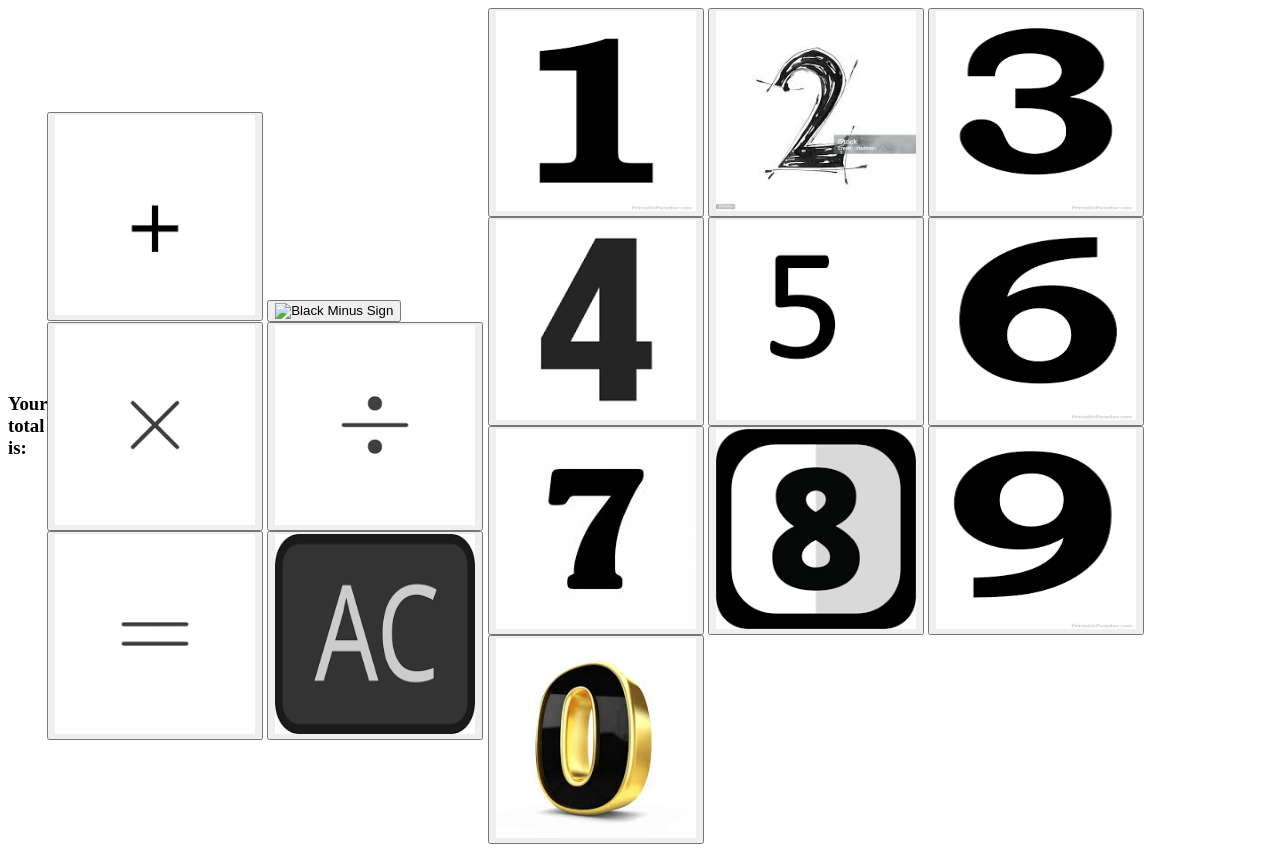
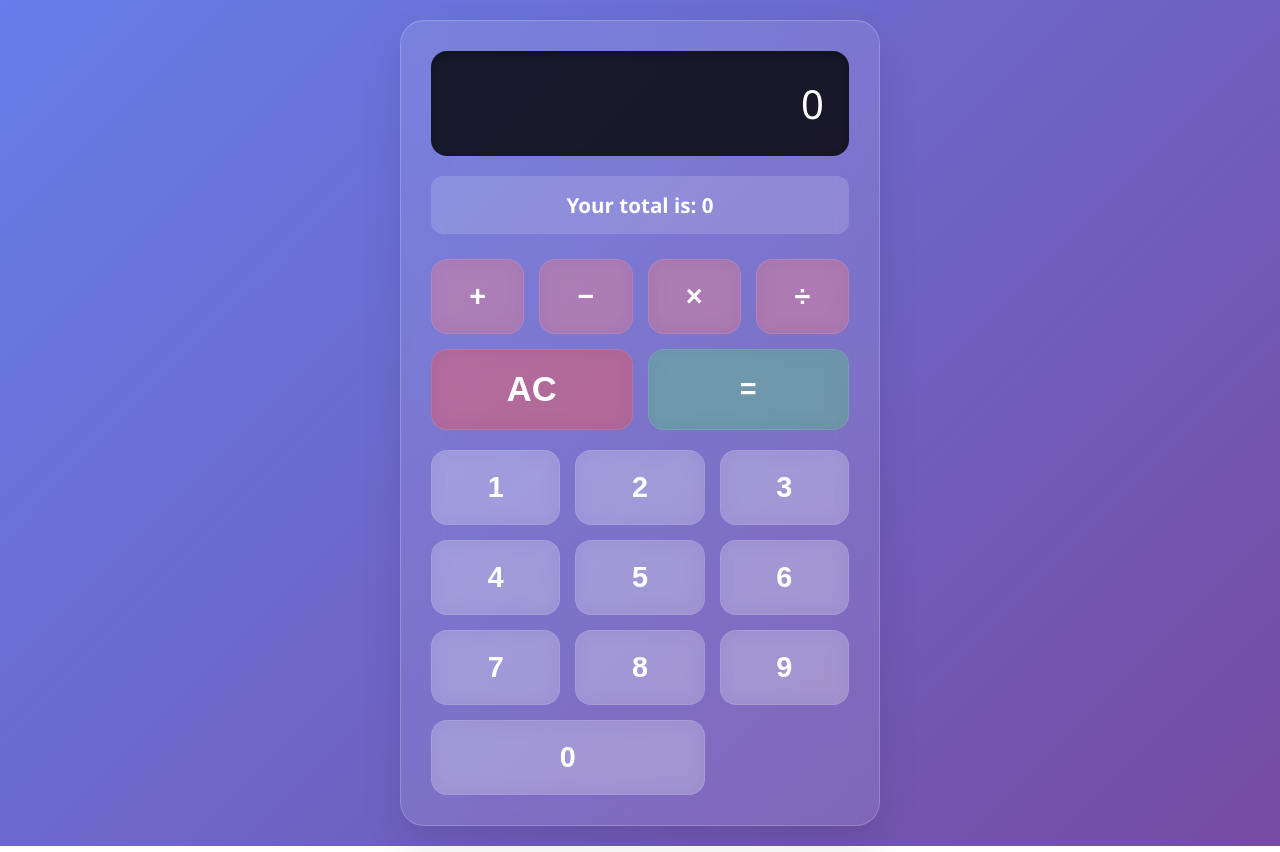
Before and after one commit to sebcroker/Calculator, a plain HTML site: page calculator/index.html in a window 1280 px wide. Drawn offline with Linux system fonts and the light colour scheme.

Commit message:
Improved style on html & CSS

```diff
--- a/calculator/index.html
+++ b/calculator/index.html
@@ -1,76 +1,266 @@
 <!DOCTYPE html>
-
 <html lang="en">
-
 <head>
     <meta charset="UTF-8">
     <meta name="viewport" content="width=device-width, initial-scale=1.0">
-    <link rel="stylesheet" href="style.css">
     <title>Calculator Application</title>
+    <style>
+        * {
+            margin: 0;
+            padding: 0;
+            box-sizing: border-box;
+        }
+
+        body {
+            font-family: 'Segoe UI', Tahoma, Geneva, Verdana, sans-serif;
+            background: linear-gradient(135deg, #667eea 0%, #764ba2 100%);
+            min-height: 100vh;
+            display: flex;
+            flex-direction: column;
+            justify-content: center;
+            align-items: center;
+            padding: 20px;
+        }
+
+        .calculator-container {
+            background: rgba(255, 255, 255, 0.1);
+            backdrop-filter: blur(20px);
+            border-radius: 24px;
+            padding: 30px;
+            box-shadow: 0 20px 40px rgba(0, 0, 0, 0.1);
+            border: 1px solid rgba(255, 255, 255, 0.2);
+            max-width: 480px;
+            width: 100%;
+        }
+
+        .display {
+            background: rgba(0, 0, 0, 0.8);
+            color: white;
+            font-size: 2.5em;
+            font-weight: 300;
+            text-align: right;
+            padding: 25px;
+            border-radius: 16px;
+            margin-bottom: 20px;
+            min-height: 80px;
+            display: flex;
+            align-items: center;
+            justify-content: flex-end;
+            box-shadow: inset 0 4px 8px rgba(0, 0, 0, 0.3);
+        }
+
+        .output {
+            background: rgba(255, 255, 255, 0.15);
+            color: white;
+            padding: 15px;
+            border-radius: 12px;
+            margin-bottom: 25px;
+            text-align: center;
+            font-size: 1.1em;
+            font-weight: 500;
+        }
+
+        .button-grid {
+            display: grid;
+            grid-template-columns: repeat(4, 1fr);
+            gap: 15px;
+            margin-bottom: 20px;
+        }
+
+        .numbers-grid {
+            display: grid;
+            grid-template-columns: repeat(3, 1fr);
+            gap: 15px;
+        }
+
+        button {
+            background: rgba(255, 255, 255, 0.2);
+            border: none;
+            border-radius: 16px;
+            padding: 20px;
+            color: white;
+            font-size: 1.8em;
+            font-weight: 600;
+            cursor: pointer;
+            transition: all 0.3s cubic-bezier(0.175, 0.885, 0.32, 1.275);
+            backdrop-filter: blur(10px);
+            border: 1px solid rgba(255, 255, 255, 0.1);
+            min-height: 70px;
+            display: flex;
+            align-items: center;
+            justify-content: center;
+        }
+
+        button:hover {
+            background: rgba(255, 255, 255, 0.3);
+            transform: translateY(-2px);
+            box-shadow: 0 10px 25px rgba(0, 0, 0, 0.2);
+            border: 1px solid rgba(255, 255, 255, 0.3);
+        }
+
+        button:active {
+            transform: translateY(0);
+            box-shadow: 0 5px 15px rgba(0, 0, 0, 0.2);
+        }
+
+        /* Operator buttons with special styling */
+        .operators button {
+            background: rgba(255, 107, 107, 0.3);
+            color: white;
+        }
+
+        .operators button:hover {
+            background: rgba(255, 107, 107, 0.5);
+        }
+
+        #equals {
+            background: rgba(72, 187, 120, 0.4) !important;
+            grid-column: span 2;
+        }
+
+        #equals:hover {
+            background: rgba(72, 187, 120, 0.6) !important;
+        }
+
+        #clear {
+            background: rgba(239, 68, 68, 0.4) !important;
+            grid-column: span 2;
+        }
+
+        #clear:hover {
+            background: rgba(239, 68, 68, 0.6) !important;
+        }
+
+        #zero {
+            grid-column: span 2;
+        }
+
+        /* Hide images and use text instead for better styling */
+        button img {
+            display: none;
+        }
+
+        /* Add symbols as text content */
+        #addition::after { content: '+'; }
+        #subtraction::after { content: '−'; }
+        #multiplication::after { content: '×'; }
+        #division::after { content: '÷'; }
+        #equals::after { content: '='; }
+        #clear::after { content: 'AC'; font-size: 1.2em; }
+
+        #one::after { content: '1'; }
+        #two::after { content: '2'; }
+        #three::after { content: '3'; }
+        #four::after { content: '4'; }
+        #five::after { content: '5'; }
+        #six::after { content: '6'; }
+        #seven::after { content: '7'; }
+        #eight::after { content: '8'; }
+        #nine::after { content: '9'; }
+        #zero::after { content: '0'; }
+
+        /* Responsive design */
+        @media (max-width: 600px) {
+            .calculator-container {
+                padding: 20px;
+                margin: 10px;
+            }
+
+            .display {
+                font-size: 2em;
+                padding: 20px;
+            }
+
+            button {
+                padding: 15px;
+                font-size: 1.5em;
+                min-height: 60px;
+            }
+
+            .button-grid, .numbers-grid {
+                gap: 10px;
+            }
+        }
+
+        /* Optional: If you want to keep using images, uncomment this and comment out the ::after content */
+        /*
+        button img {
+            display: block;
+            width: 40px;
+            height: 40px;
+            object-fit: contain;
+            filter: brightness(0) invert(1);
+        }
+
+        button::after {
+            display: none;
+        }
+        */
+    </style>
 </head>
 
 <body>
-    <h1 class = 'display'>
+    <div class="calculator-container">
+        <h1 class="display">0</h1>
 
-    </h1>
-
-    <div class = 'output'>
-        <h3>Your total is: </h3>
+        <div class="output">
+            <h3>Your total is: 0</h3>
         </div>
 
-    <div class = 'operators'>
-        <button id = "addition">
-            <img src="./images/Plus_sign.png" alt="Black Plus Sign" height = 200px width = 200px>
+        <div class="operators button-grid">
+            <button id="addition">
+                <img src="./images/Plus_sign.png" alt="Black Plus Sign">
             </button>
-        <button id = "subtraction">
-            <img src="./images/Minus_sign.png" alt="Black Minus Sign" height = 200px width = 200px>
+            <button id="subtraction">
+                <img src="./images/Minus_sign.png" alt="Black Minus Sign">
             </button>
-        <button id = "multiplication">
-            <img src="./images/Multiply_sign.png" alt="Black Multiply Sign" height = 200px width = 200px>
+            <button id="multiplication">
+                <img src="./images/Multiply_sign.png" alt="Black Multiply Sign">
             </button>
-        <button id = "division">
-            <img src="./images/Divide_sign.png" alt="Black Divide Sign" height = 200px width = 200px>
+            <button id="division">
+                <img src="./images/Divide_sign.png" alt="Black Divide Sign">
             </button>
-        <button id = "equals">
-            <img src="./images/Equals_sign.png" alt="Black Equals Sign" height = 200px width = 200px>
+            <button id="clear">
+                <img src="./images/All_clear.png" alt="All Clear Sign">
             </button>
-        <button id = "clear">
-            <img src="./images/All_clear.png" alt="All Clear Sign" height="200px" width="200px">
+            <button id="equals">
+                <img src="./images/Equals_sign.png" alt="Black Equals Sign">
             </button>
         </div>
 
-    <div class = 'numbers'>
-        <button id = 'one'>
-            <img src="./images/one_digit.png" alt="One Digit" height="200px" width="200px">
+        <div class="numbers numbers-grid">
+            <button id="one">
+                <img src="./images/one_digit.png" alt="One Digit">
             </button>
-        <button id = 'two'>
-            <img src="./images/two_digit.jpeg" alt="Two digit" height="200px" width="200px">
+            <button id="two">
+                <img src="./images/two_digit.jpeg" alt="Two digit">
             </button>
-        <button id = 'three'>
-            <img src="./images/three_digit.png" alt="Three digit" height="200px" width="200px">
+            <button id="three">
+                <img src="./images/three_digit.png" alt="Three digit">
             </button>
-        <button id = 'four'>
-            <img src="./images/four_digit.png" alt="Four digit" height="200px" width="200px">
+            <button id="four">
+                <img src="./images/four_digit.png" alt="Four digit">
             </button>
-        <button id = 'five'>
-            <img src="./images/five_digit.png" alt="Five digit" height="200px" width="200px">
+            <button id="five">
+                <img src="./images/five_digit.png" alt="Five digit">
             </button>
-        <button id = 'six'>
-            <img src="./images/six_digit.png" alt="Six digit" height="200px" width="200px">
+            <button id="six">
+                <img src="./images/six_digit.png" alt="Six digit">
             </button>
-        <button id = 'seven'>
-            <img src="./images/seven_digit.jpeg" alt="Seven digit" height="200px" width="200px">
+            <button id="seven">
+                <img src="./images/seven_digit.jpeg" alt="Seven digit">
             </button>
-        <button id = 'eight'>
-            <img src="./images/eight_digit.png" alt="Eight digit" height="200px" width="200px">
+            <button id="eight">
+                <img src="./images/eight_digit.png" alt="Eight digit">
             </button>
-        <button id = 'nine'>
-            <img src="./images/nine_digit.png" alt="Nine digit" height="200px" width="200px">
+            <button id="nine">
+                <img src="./images/nine_digit.png" alt="Nine digit">
             </button>
-        <button id = 'zero'>
-            <img src="./images/zero_digit.jpeg" alt="Zero digit" height="200px" width="200px">
+            <button id="zero">
+                <img src="./images/zero_digit.jpeg" alt="Zero digit">
             </button>
         </div>
-    <script src = "calculator-file.js"></script>
+    </div>
+    <script src="calculator-file.js"></script>
 </body>
 </html>
```
Lines whose indentation alone changed are shown as unchanged.
